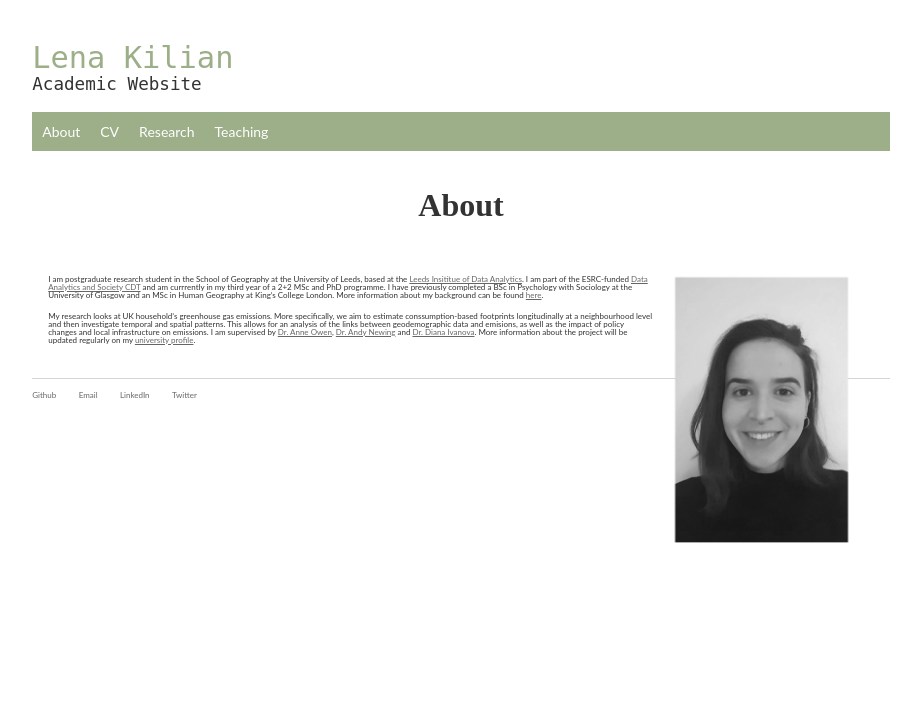
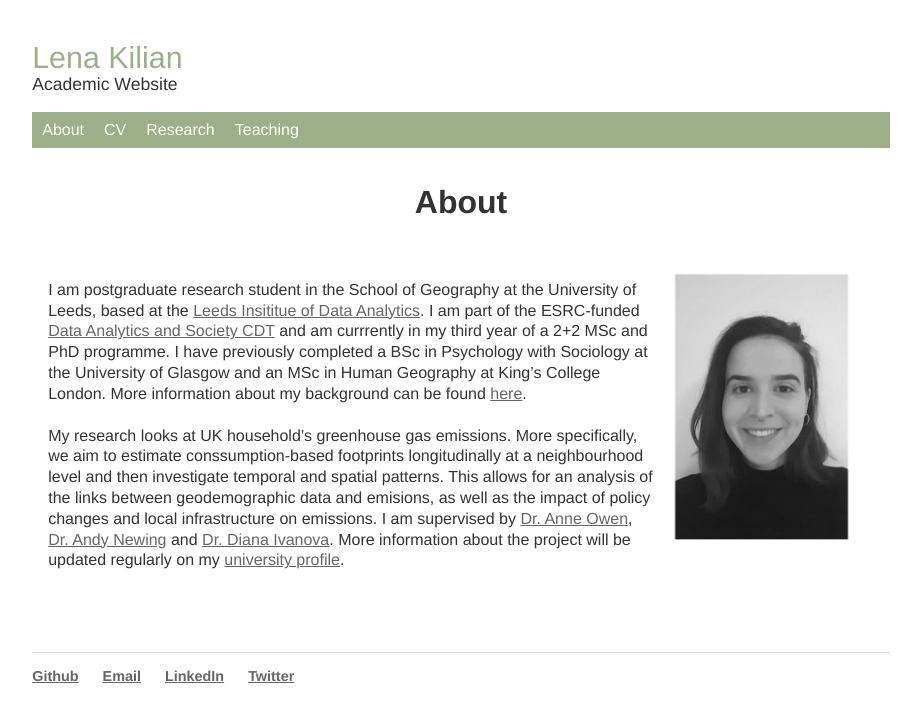
Before and after one commit to lena-kilian/lena-kilian.github.io, a Jekyll site: the page built from index.md, in a window 1280 px wide. Shown: the top 722 px of the page, without its empty margins (179-1100 px from the left). Built offline with Jekyll 4.4.1, drawn with Linux system fonts in a browser that asks for light colours; our own code applies the rules of GitHub Pages for plain Markdown files.

Commit message:
Update main.css

```diff
--- a/css/main.css
+++ b/css/main.css
@@ -4,7 +4,8 @@ body {
  }
 
 title {
-    font:14px/1.5 Lato, "Helvetica Neue", Helvetica, Arial, sans-serif;
+    font-size: 1.9em;
+    font-family: 'Helvetica Neue';
     color: #ffbf00;
     padding: 14px 16px;
 }
@@ -13,14 +14,14 @@ title {
 .navbar {
   overflow: hidden;
   background-color: #9CAF88;
+  font-family:'Helvetica Neue';
   color: #ffffff;
-  font:14px/1.5 Lato, "Helvetica Neue", Helvetica, Arial, sans-serif;
 }
 
 /* Links inside the navbar */
 .navbar a {
   float: left;
-  font:14px/1.5 Lato, "Helvetica Neue", Helvetica, Arial, sans-serif;
+  font-size: 1em;
   color: #ffffff;
   text-align: center;
   padding: 9px 10px 9px 10px;
@@ -82,11 +83,12 @@ title {
 }
 
 footer ul {
-    font:10px/1 Lato, "Helvetica Neue", Helvetica, Arial, sans-serif;
+    font-family:'Helvetica Neue';
     padding: 0px;
     list-style: none;
     font-weight: bold;
     overflow: hidden;
+    font-size: 0.9em;
     text-decoration: none;
 }
 
@@ -106,7 +108,7 @@ a:hover {
 
 title_main {
     font-size: 1.9em;
-    font-family:'Monospace';
+    font-family:'Helvetica Neue';
     color: #9CAF88;
     padding: 0px 16px 0px 0px;
 }
@@ -114,41 +116,46 @@ title_main {
 title_subtext {
     font-size: 1.1em;
     line-height: 1.1em;
-    font-family: 'Monospace';
+    font-family: 'Helvetica Neue';
     color: #333;
     padding: 0px 0px 0px 0px;
 }
 
 
 h1 {Times
-    font:20px/2.3 Lato, "Helvetica Neue", Helvetica, Arial, sans-serif;
+    font-size: 2.3em;
+    font-family:'Helvetica Neue';
     color: #333;
     padding: 14px 16px;
     text-align: center;
 }
 
 h2 {
-    font:14px/1.5 Lato, "Helvetica Neue", Helvetica, Arial, sans-serif;
+    font-size: 1.9em;
     font-family:'Helvetica Neue';
     color: #333;
     padding: 14px 16px;
 }
 
 h3 {
-    font:10px/1.2 Lato, "Helvetica Neue", Helvetica, Arial, sans-serif;
+    font-size: 1.2em;
     font-family:'Helvetica Neue';
     color: #333;
     padding: 2px 10px;
 }
 
 p {
-    font:8px/1 Lato, "Helvetica Neue", Helvetica, Arial, sans-serif;
+    font-size: 1em;
+    line-height: 1.3em;
+    font-family:'Helvetica Neue';
     color: #333;
     padding: 2.5px 16px;
 }
 
 li {
-    font:8px/1 Lato, "Helvetica Neue", Helvetica, Arial, sans-serif;
+    font-size: 1em;
+    line-height: 1.3em;
+    font-family:'Helvetica Neue';
     color: #333;
 }
 
```
